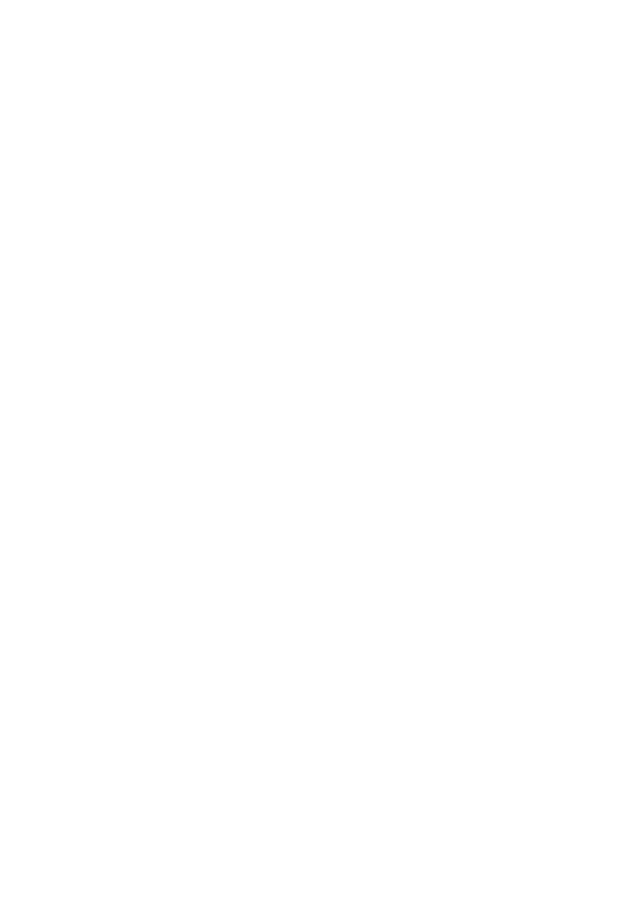
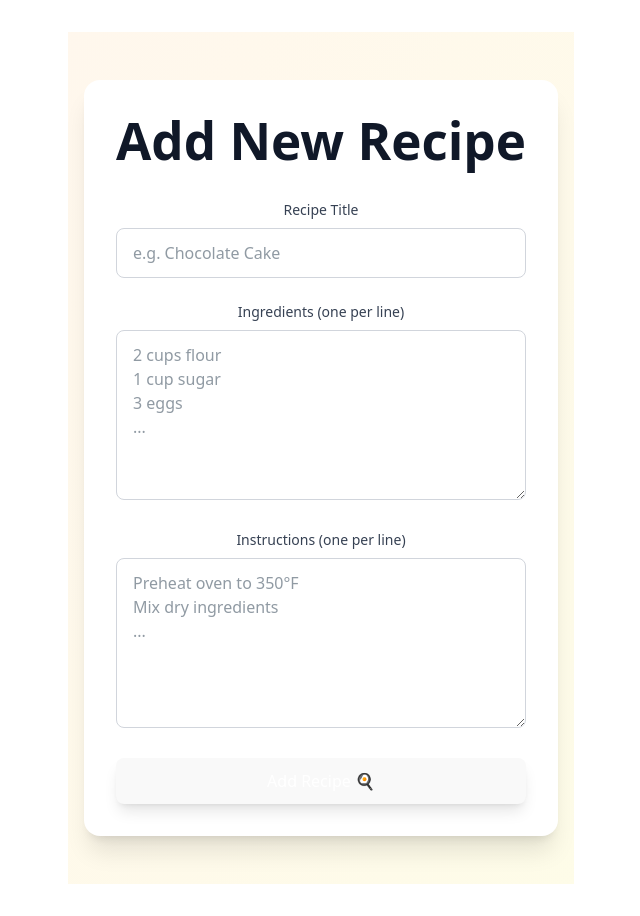
Before and after one commit to Muzdalifah20/alx-fe-reactjs, a React app in the folder recipe-sharing-platform/: page /add-recipe in a window 1280 px wide. Before the commit this address had no page. Shown: the whole page, without its empty margins (319-959 px from the left). Before the commit the page ends 800 px from the top, so only its background shows below. Built offline with nearby package versions, Linux system fonts and the light colour scheme; the HTML template or start-up script is replaced by a standard one.

Commit message:
add recipe detail page

```diff
--- a/recipe-sharing-platform/src/App.jsx
+++ b/recipe-sharing-platform/src/App.jsx
@@ -2,6 +2,7 @@
 import { BrowserRouter as Router, Routes, Route } from "react-router-dom";
 import HomePage from "./components/HomePage";
 import RecipeDetail from "./components/RecipeDetail";
+import AddRecipeForm from "./components/AddRecipeForm";
 
 function App() {
   return (
@@ -9,6 +10,7 @@
       <Routes>
         <Route path="/" element={<HomePage />} />
         <Route path="/recipe/:id" element={<RecipeDetail />} />
+        <Route path="/add-recipe" element={<AddRecipeForm />} />
       </Routes>
     </Router>
   );
--- /dev/null
+++ b/recipe-sharing-platform/src/components/AddRecipeForm.jsx
@@ -0,0 +1,117 @@
+import { useState } from "react";
+import recipesData from "../data.json";
+
+export default function AddRecipeForm() {
+  const [title, setTitle] = useState("");
+  const [ingredients, setIngredients] = useState("");
+  const [instructions, setInstructions] = useState("");
+  const [error, setError] = useState("");
+
+  const handleSubmit = (e) => {
+    e.preventDefault();
+
+    if (!title || ingredients || !instructions) {
+      setError("All fields are required!");
+      return;
+    }
+
+    if (ingredients.split("\n").filter((line) => line.trim()).length < 2) {
+      setError("Need at least 2 ingredients!");
+      return;
+    }
+
+    const newRecipe = {
+      id: recipesData.length + 1,
+      title,
+      summary: "New recipe added!",
+      image: "./Images/image1.jpg",
+      ingredients: ingredients
+        .split("\n")
+        .map((line) => line.trim())
+        .filter(Boolean),
+      instructions: instructions
+        .split("\n")
+        .map((line) => line.trim())
+        .filter(Boolean),
+    };
+    console.log("New recipe:", newRecipe);
+    setError("");
+    alert("Recipe added!");
+  };
+
+  return (
+    <div className="min-h-screen bg-gradient-to-br from-orange-50 to-yellow-50 py-12 px-4">
+      <div className="max-w-lg mx-auto bg-white rounded-2xl shadow-xl p-8">
+        <h1 className="text-3xl font-bold text-center text-gray-900 mb-8">
+          Add New Recipe
+        </h1>
+
+        {error && (
+          <div className="bg-red-100 border border-red-400 text-red-700 px-4 py-3 rounded-lg mb-6">
+            {error}
+          </div>
+        )}
+
+        <form onSubmit={handleSubmit} className="space-y-6">
+          {/* Title */}
+          <div>
+            <label className="block text-sm font-medium text-gray-700 mb-2">
+              Recipe Title
+            </label>
+            <input
+              type="text"
+              value={title}
+              onChange={(e) => setTitle(e.target.value)}
+              className="w-full px-4 py-3 border border-gray-300 rounded-lg focus:ring-2 focus:ring-orange-500 focus:border-orange-500"
+              placeholder="e.g. Chocolate Cake"
+              required
+            />
+          </div>
+
+          {/* Ingredients */}
+          <div>
+            <label className="block text-sm font-medium text-gray-700 mb-2">
+              Ingredients (one per line)
+            </label>
+            <textarea
+              value={ingredients}
+              onChange={(e) => setIngredients(e.target.value)}
+              rows="6"
+              className="w-full px-4 py-3 border border-gray-300 rounded-lg focus:ring-2 focus:ring-orange-500 focus:border-orange-500 resize-vertical"
+              placeholder="2 cups flour
+1 cup sugar
+3 eggs
+..."
+              required
+            />
+          </div>
+
+          {/* Instructions */}
+          <div>
+            <label className="block text-sm font-medium text-gray-700 mb-2">
+              Instructions (one per line)
+            </label>
+            <textarea
+              value={instructions}
+              onChange={(e) => setInstructions(e.target.value)}
+              rows="6"
+              className="w-full px-4 py-3 border border-gray-300 rounded-lg focus:ring-2 focus:ring-orange-500 focus:border-orange-500 resize-vertical"
+              placeholder="Preheat oven to 350°F
+Mix dry ingredients
+..."
+              required
+            />
+          </div>
+
+          {/* Submit */}
+          <button
+            type="submit"
+            className="w-full bg-orange-500 text-white py-4 px-6 rounded-lg font-semibold text-lg hover:bg-orange-600 focus:ring-4 focus:ring-orange-200 transition-all duration-200 shadow-lg"
+          >
+            Add Recipe 🍳
+          </button>
+        </form>
+      </div>
+    </div>
+  );
+}
--- a/recipe-sharing-platform/src/components/RecipeDetail.jsx
+++ b/recipe-sharing-platform/src/components/RecipeDetail.jsx
@@ -1,4 +1,3 @@
-import { useState, useEffect } from "react";
 import { useParams, Link } from "react-router-dom";
 import recipesData from "../data.json";
 
```
